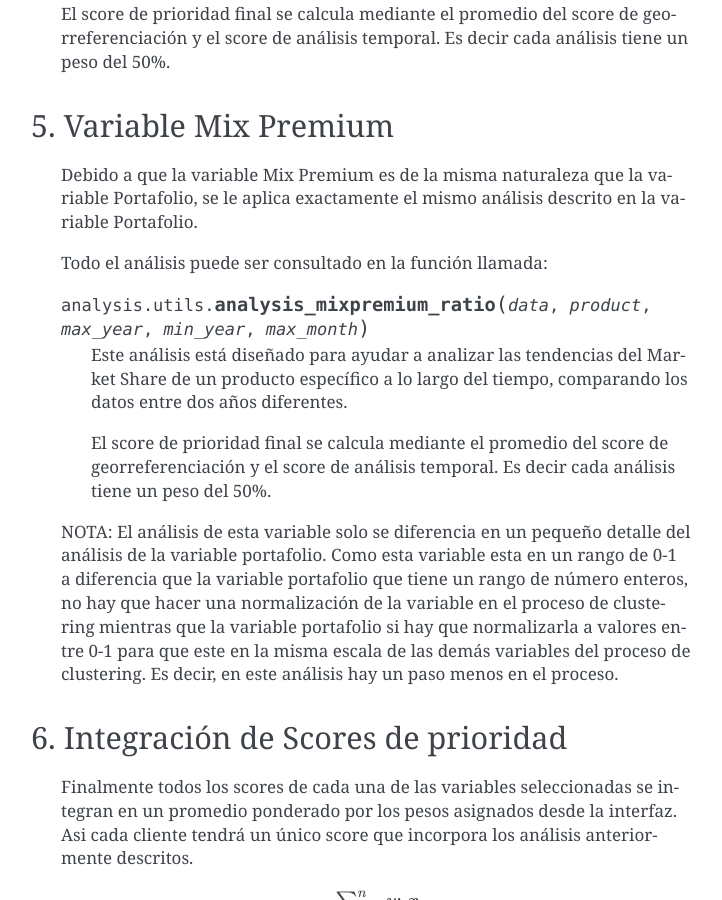
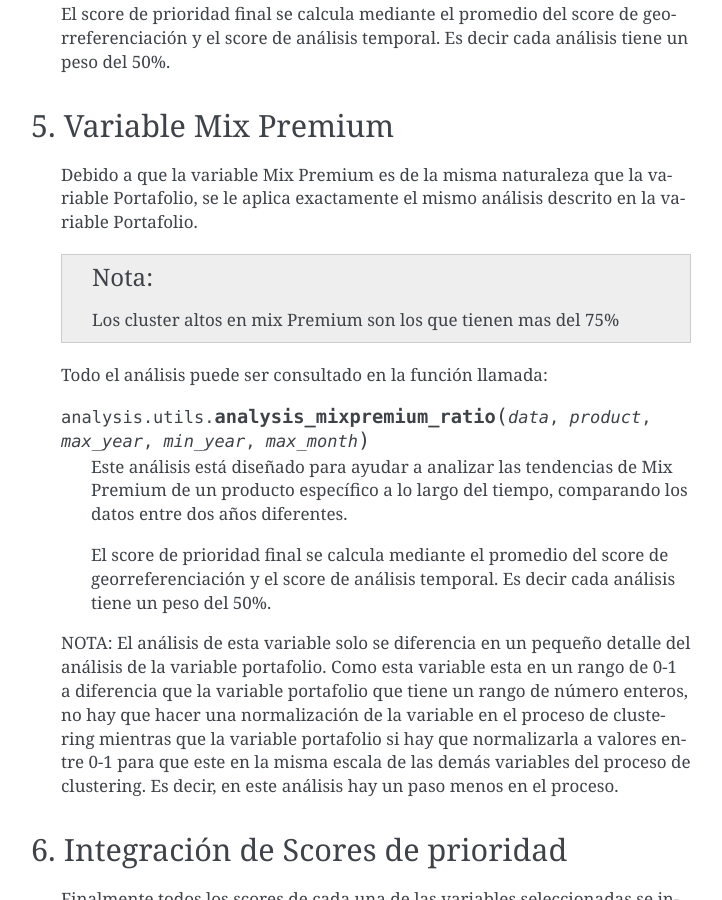
Before and after one commit to jeffersonrodriguezc/visitor_allocator, a Sphinx documentation site: the page built from docs/source/analysis/variable_analysis.rst, in a window 1280 px wide and 900 px high, scrolled down 6451 px. Shown: the whole window, without its empty margins (389-1111 px from the left). Built offline with Sphinx 7.4.7, drawn with Linux system fonts in a browser that asks for light colours.

Commit message:
Add files via upload

```diff
--- a/docs/source/analysis/variable_analysis.rst
+++ b/docs/source/analysis/variable_analysis.rst
@@ -257,11 +257,13 @@ o segmentos de clientes con mayor potencial de impacto en el rendimiento global
    Debido a que la variable Mix Premium es de la misma naturaleza que la variable Portafolio, se le aplica exactamente el mismo
    análisis descrito en la variable Portafolio.
 
+   .. note:: Los cluster altos en mix Premium son los que tienen mas del 75%
+
    Todo el análisis puede ser consultado en la función llamada:
 
    .. function:: analysis.utils.analysis_mixpremium_ratio(data, product, max_year, min_year, max_month)
 
-      Este análisis está diseñado para ayudar a analizar las tendencias del Market Share de un producto específico a lo largo del tiempo,
+      Este análisis está diseñado para ayudar a analizar las tendencias de Mix Premium de un producto específico a lo largo del tiempo,
       comparando los datos entre dos años diferentes.
 
       El score de prioridad final se calcula mediante el promedio del score de georreferenciación y el score de análisis temporal.
```
